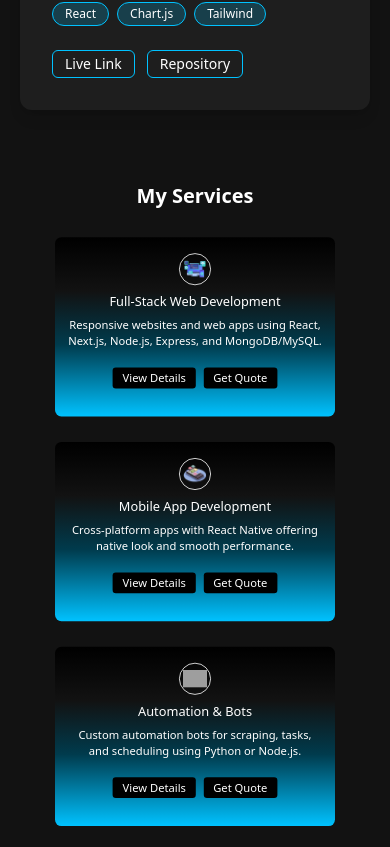
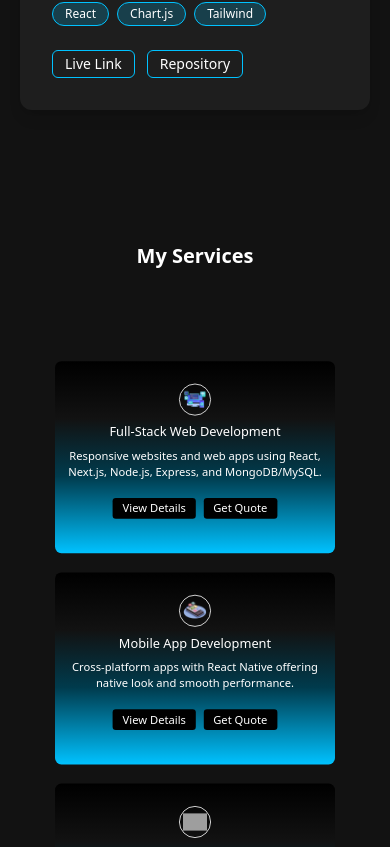
Before and after one commit to Unfathomable-08/portfolio, a Next.js app: page / in a window 390 px wide. Shown: the part 5391-6238 px from the top of the page. Built offline with nearby package versions, Linux system fonts and the light colour scheme; grey boxes are pictures that could not be loaded.

Commit message:
responsiveness 8/10

```diff
--- a/src/components/Services.js
+++ b/src/components/Services.js
@@ -30,13 +30,13 @@ export default function Services() {
 
   return (
     <div className="bg-[var(--primary)] min-h-screen items-center justify-center flex-col flex px-20">
-      <h1 className="text-xl sm:text-2xl md:text-3xl font-bold text-white max-md:translate-y-18 transform text-center">My Services</h1>
-      <div className="grid md:grid-cols-[3fr_2fr] gap-x-16 md:items-center">
-        <div className="grid sm:grid-cols-2 gap-8 transform max-md:scale-80">
+      <h1 className="text-xl sm:text-2xl md:text-3xl font-bold text-white max-md:translate-y-18 py-15 transform text-center">My Services</h1>
+      <div className="grid lg:grid-cols-[3fr_2fr] gap-x-10 md:items-center">
+        <div className="grid sm:grid-cols-2 gap-6 transform max-lg:scale-80">
           {services.map((service, index) => (
             <div
               key={index}
-              className="bg-services h-56 rounded-lg flex flex-col justify-center gap-y-2 items-center text-center p-4"
+              className="bg-services h-60 rounded-lg flex flex-col justify-center gap-y-2 items-center text-center p-4"
             >
               <div className="w-10 h-10 border-1 rounded-full flex justify-center items-center">
                 <Image src={service.img} width={30} height={30} alt={service.title}/>
@@ -55,7 +55,7 @@ export default function Services() {
           ))}
         </div>
 
-        <div className="max-md:hidden">
+        <div className="max-lg:hidden">
           <h1
             className="font-bold text-[var(--secondary)] text-2xl"
             style={{ padding: "0 0 20px 0" }}
```
